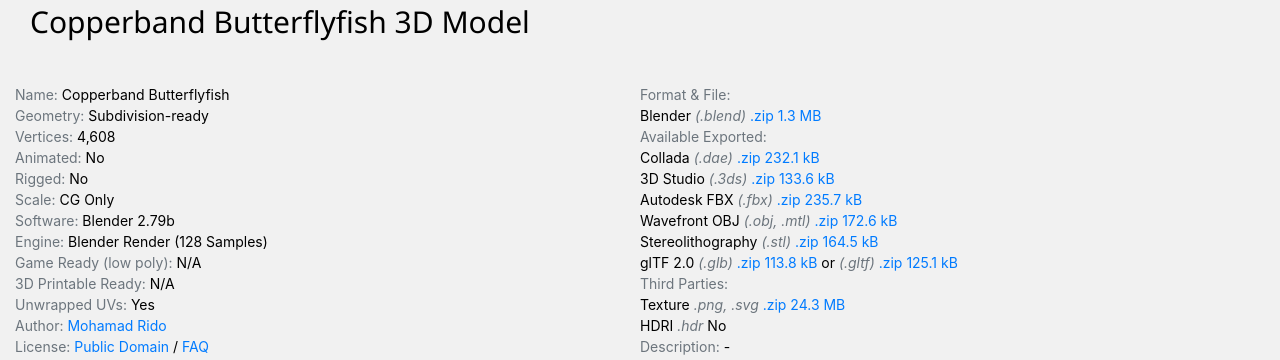
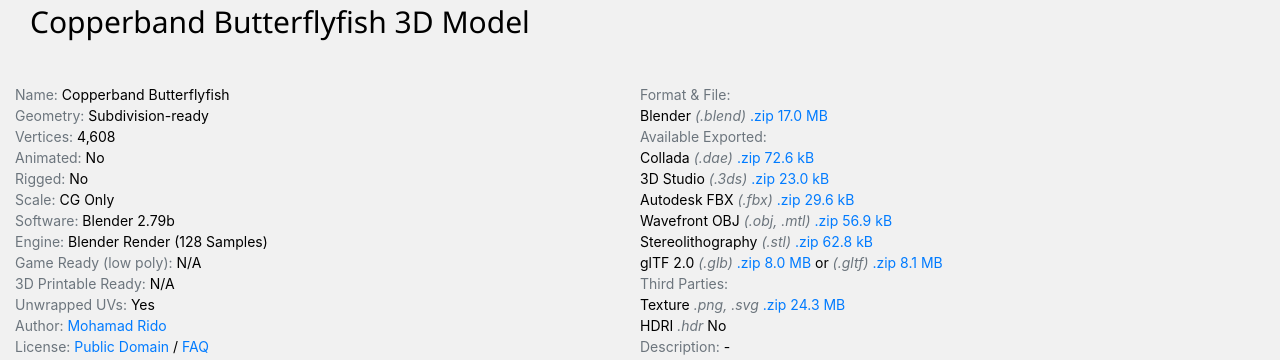
Before and after one commit to artslinux/zltzkjkl0emxcajsghsqi6wv479to0emgeyrcryesou, a Jekyll site: the page built from _posts/2022-12-26-copperband-butterflyfish.md, in a window 1280 px wide and 900 px high, scrolled down 405 px. Shown: the part 401-761 px from the top of the window. Built offline with Jekyll 4.4.1, drawn with Linux system fonts in a browser that asks for light colours; nearby versions of some CDN libraries; our own code applies the rules of GitHub Pages for plain Markdown files.

Commit message:
Update 2022-12-26-copperband-butterflyfish.md

```diff
--- a/_posts/2022-12-26-copperband-butterflyfish.md
+++ b/_posts/2022-12-26-copperband-butterflyfish.md
@@ -17,14 +17,14 @@ engine: "Blender Render (128 Samples)"
 gameready: "N/A"
 3dprintableready: "N/A"
 admin: "<a href='/about'>Mohamad Rido</a>"
-blend: "<a title='Object' href='' onclick='copperband_butterflyfish_blend()' >.zip 1.3 MB</a>"
-dae: "<a title='Object' href='' onclick='copperband_butterflyfish_dae()' >.zip 232.1 kB</a>"
-3ds: "<a title='Object' href='' onclick='copperband_butterflyfish_3ds()' >.zip 133.6 kB</a>"
-fbx: "<a title='Object' href='' onclick='copperband_butterflyfish_fbx()' >.zip 235.7 kB</a>"
-obj: "<a title='Object' href='' onclick='copperband_butterflyfish_obj()' >.zip 172.6 kB</a>"
-stl: "<a title='Object' href='' onclick='copperband_butterflyfish_stl()' >.zip 164.5 kB</a>"
-glb: "<a title='Object' href='' onclick='copperband_butterflyfish_glb()' >.zip 113.8 kB</a>"
-gltf: "<a title='Object' href='' onclick='copperband_butterflyfish_gltf()' >.zip 125.1 kB</a>"
+blend: "<a title='Object' href='' onclick='copperband_butterflyfish_blend()' >.zip 17.0 MB</a>"
+dae: "<a title='Object' href='' onclick='copperband_butterflyfish_dae()' >.zip 72.6 kB</a>"
+3ds: "<a title='Object' href='' onclick='copperband_butterflyfish_3ds()' >.zip 23.0 kB</a>"
+fbx: "<a title='Object' href='' onclick='copperband_butterflyfish_fbx()' >.zip 29.6 kB</a>"
+obj: "<a title='Object' href='' onclick='copperband_butterflyfish_obj()' >.zip 56.9 kB</a>"
+stl: "<a title='Object' href='' onclick='copperband_butterflyfish_stl()' >.zip 62.8 kB</a>"
+glb: "<a title='Object' href='' onclick='copperband_butterflyfish_glb()' >.zip 8.0 MB</a>"
+gltf: "<a title='Object' href='' onclick='copperband_butterflyfish_gltf()' >.zip 8.1 MB</a>"
 texture: "<a title='Texture' href='' onclick='copperband_butterflyfish_texture()' >.zip 24.3 MB</a>"
 hdri: "No"
 imagetexture: ".png, .svg"
```
